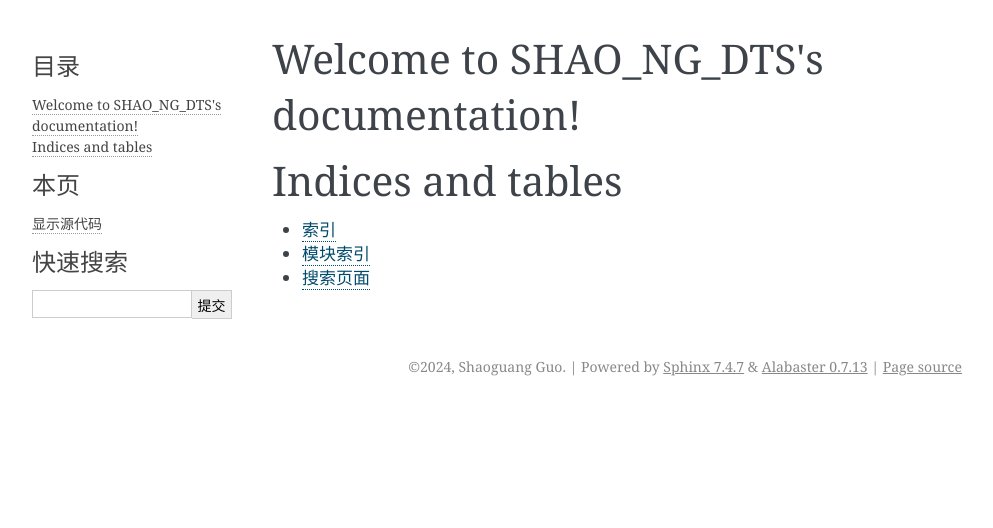
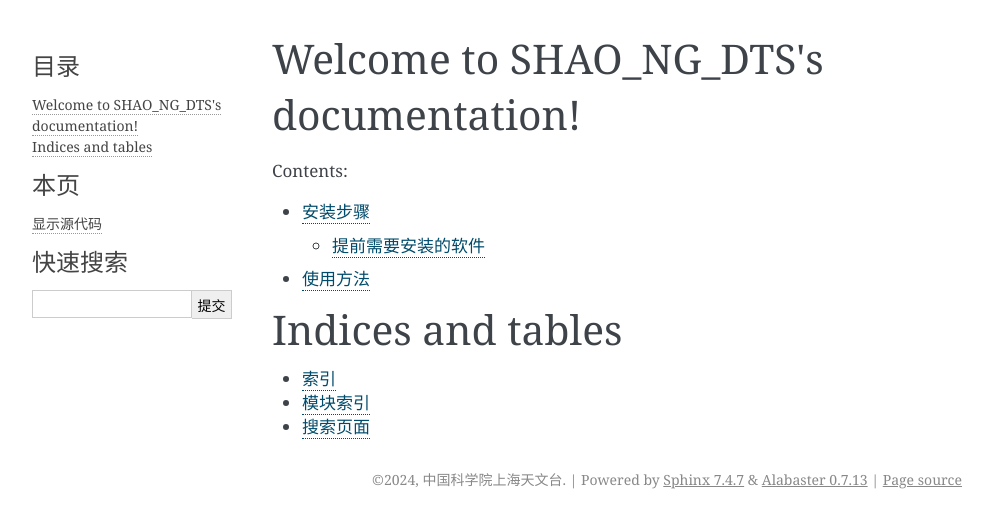
Before and after one commit to shaoguangleo/ngdraps-transfer, a Sphinx documentation site: the page built from doc/index.rst, in a window 1280 px wide. Shown: the top 528 px of the page, without its empty margins (148-1141 px from the left). Built offline with Sphinx 7.4.7, drawn with Linux system fonts in a browser that asks for light colours.

Commit message:
add docu

```diff
--- a/doc/conf.py
+++ b/doc/conf.py
@@ -1,3 +1,4 @@
+# -*- coding: utf-8 -*-
 # Configuration file for the Sphinx documentation builder.
 #
 # For the full list of built-in configuration values, see the documentation:
@@ -7,16 +8,36 @@
 # https://www.sphinx-doc.org/en/master/usage/configuration.html#project-information
 
 project = 'SHAO_NG_DTS'
-copyright = '2024, Shaoguang Guo'
-author = 'Shaoguang Guo'
-release = '0.9'
+copyright = '2024, 中国科学院上海天文台'
+author = '郭绍光'
+release = '0.9.0'
 
 # -- General configuration ---------------------------------------------------
 # https://www.sphinx-doc.org/en/master/usage/configuration.html#general-configuration
 
-extensions = []
+# Add any Sphinx extension module names here, as strings. They can be
+# extensions coming with Sphinx (named 'sphinx.ext.*') or your custom
+# ones.
+extensions = [
+    'sphinx.ext.todo',
+    'sphinx.ext.coverage',
+    'sphinx.ext.mathjax',
+    'sphinx.ext.ifconfig',
+    'sphinx.ext.viewcode',
+    'sphinx.ext.autodoc',
+    'sphinx.ext.napoleon',
+    'recommonmark',
+]
 
 templates_path = ['_templates']
+# The suffix(es) of source filenames.
+# You can specify multiple suffix as a list of string:
+#
+source_suffix = ['.rst', '.md']
+#source_suffix = '.rst'
+
+# The master toctree document.
+master_doc = 'index'
 exclude_patterns = ['_build', 'Thumbs.db', '.DS_Store']
 
 language = 'zh'
@@ -26,3 +47,83 @@ language = 'zh'
 
 html_theme = 'alabaster'
 html_static_path = ['_static']
+# -- Options for LaTeX output ------------------------------------------------
+
+latex_engine = 'xelatex'
+latex_elements = {
+    # The paper size ('letterpaper' or 'a4paper').
+    #
+    # 'papersize': 'letterpaper',
+
+    # The font size ('10pt', '11pt' or '12pt').
+    #
+    # 'pointsize': '10pt',
+
+    # Additional stuff for the LaTeX preamble.
+    #
+    # 'preamble': '',
+
+    # Latex figure (float) alignment
+    #
+    # 'figure_align': 'htbp',
+    #'preamble': '''
+    #\usepackage{ctex}
+    #'''
+}
+
+# Grouping the document tree into LaTeX files. List of tuples
+# (source start file, target name, title,
+#  author, documentclass [howto, manual, or own class]).
+latex_documents = [
+    (master_doc, 'SHAO-NG-DTS.tex', 'SHAO-NG-DTS',
+    # 'Guo Shaoguang <sgguo@shao.ac.cn>', 'manual'),
+     author, 'manual'),
+]
+
+
+# -- Options for manual page output ------------------------------------------
+
+# One entry per manual page. List of tuples
+# (source start file, name, description, authors, manual section).
+man_pages = [
+    (master_doc, 'SHAO-NG-DTS', 'SHAO-NG-DTS',
+     [author], 1)
+]
+
+
+# -- Options for Texinfo output ----------------------------------------------
+
+# Grouping the document tree into Texinfo files. List of tuples
+# (source start file, target name, title, author,
+#  dir menu entry, description, category)
+texinfo_documents = [
+    (master_doc, 'SHAO-NG-DTS', 'SHAO-NG-DTS',
+     author, 'SHAO-NG-DTS', 'One line description of project.',
+     'Miscellaneous'),
+]
+
+
+# -- Options for Epub output -------------------------------------------------
+
+# Bibliographic Dublin Core info.
+epub_title = project
+
+# The unique identifier of the text. This can be a ISBN number
+# or the project homepage.
+#
+# epub_identifier = ''
+
+# A unique identification for the text.
+#
+# epub_uid = ''
+
+# A list of files that should not be packed into the epub file.
+epub_exclude_files = ['search.html']
+
+
+# -- Extension configuration -------------------------------------------------
+
+# -- Options for todo extension ----------------------------------------------
+
+# If true, `todo` and `todoList` produce output, else they produce nothing.
+todo_include_todos = True
--- a/doc/index.rst
+++ b/doc/index.rst
@@ -10,6 +10,9 @@ Welcome to SHAO_NG_DTS's documentation!
    :maxdepth: 2
    :caption: Contents:
 
+   installation.rst
+   usage.rst
+
 
 
 Indices and tables
--- /dev/null
+++ b/doc/installation.rst
@@ -0,0 +1,8 @@
+安装步骤
+=======================================
+
+.. toctree::
+   :maxdepth: 2
+   :caption: Contents:
+
+   installation_pre.rst
--- /dev/null
+++ b/doc/installation_pre.rst
@@ -0,0 +1,6 @@
+提前需要安装的软件
+=======================================
+
+.. toctree::
+   :maxdepth: 2
+   :caption: Contents:
--- /dev/null
+++ b/doc/usage.rst
@@ -0,0 +1,6 @@
+使用方法
+=======================================
+
+.. toctree::
+   :maxdepth: 2
+   :caption: Contents:
```
